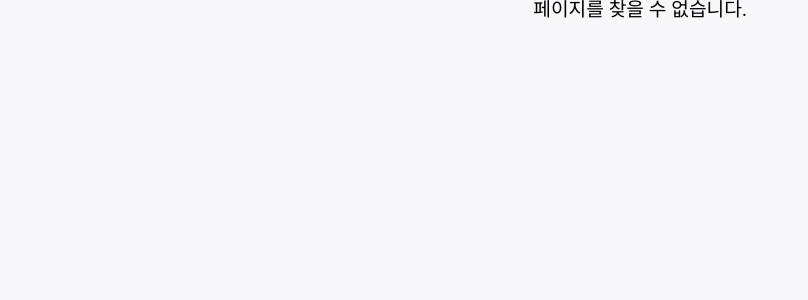
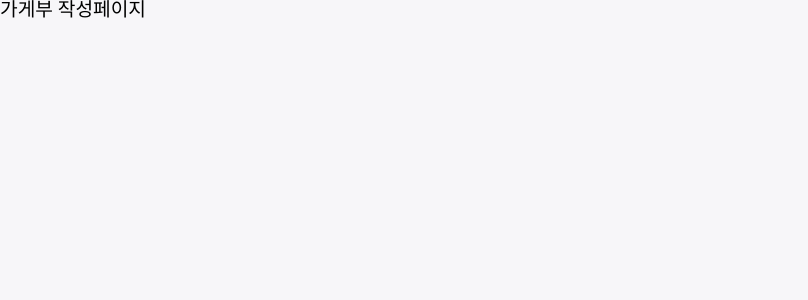
Before and after one commit to awdsza/my-moneybook, a Vue app: page /main/write in a window 1280 px wide. Shown: the top 300 px of the page, without its empty margins (0-808 px from the left). Built offline with nearby package versions, Linux system fonts and the light colour scheme.

Commit message:
feat:가게부 작성페이지 개발을 위한 기초설정

```diff
--- /dev/null
+++ b/src/components/moneybook/MoneyBookWrite.vue
@@ -0,0 +1,9 @@
+<template>
+  <div>가게부 작성페이지</div>
+</template>
+
+<script>
+export default {};
+</script>
+
+<style></style>
--- a/src/routes/index.js
+++ b/src/routes/index.js
@@ -19,6 +19,10 @@ const router = new VueRouter({
       component: () => import('@/views/moneybook/MoneyBookMainView.vue'),
     },
     {
+      path: '/main/write',
+      component: () => import('@/views/moneybook/MoneyBookWriteView.vue'),
+    },
+    {
       path: '/main/info',
       component: () => import('@/views/myinfo/MyInfoView.vue'),
     },
--- /dev/null
+++ b/src/views/moneybook/MoneyBookWriteView.vue
@@ -0,0 +1,14 @@
+<template>
+  <MoneyBookWrite />
+</template>
+
+<script>
+import MoneyBookWrite from '@/components/moneybook/MoneyBookWrite.vue';
+export default {
+  components: {
+    MoneyBookWrite,
+  },
+};
+</script>
+
+<style></style>
```
